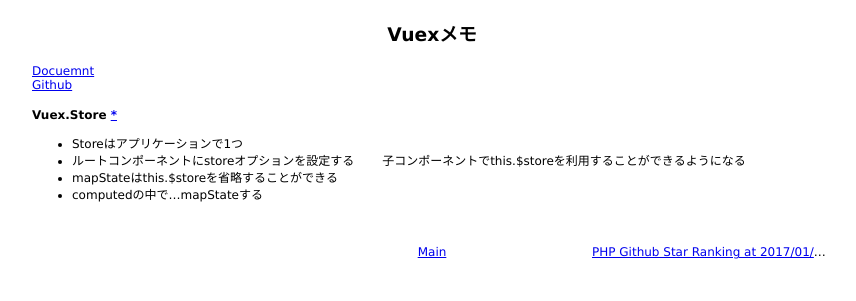
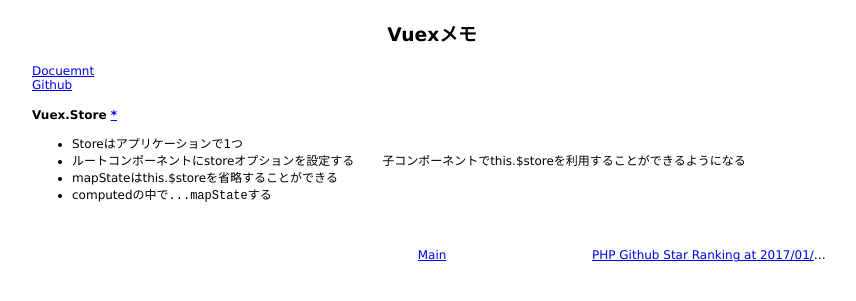
Before and after one commit to 38elements/38elements.github.com, a Jekyll site: the page built from _posts/2017-01-14-vuex.md, in a window 1280 px wide. Shown: the top 301 px of the page, without its empty margins (208-1064 px from the left). Built offline with Jekyll 4.4.1, drawn with Linux system fonts in a browser that asks for light colours.

```diff
--- a/_posts/2017-01-14-vuex.md
+++ b/_posts/2017-01-14-vuex.md
@@ -11,4 +11,4 @@ title: Vuexメモ
 * ルートコンポーネントにstoreオプションを設定する
 子コンポーネントでthis.$storeを利用することができるようになる
 * mapStateはthis.$storeを省略することができる
-* computedの中で...mapStateする
+* computedの中で`...mapState`する
```
